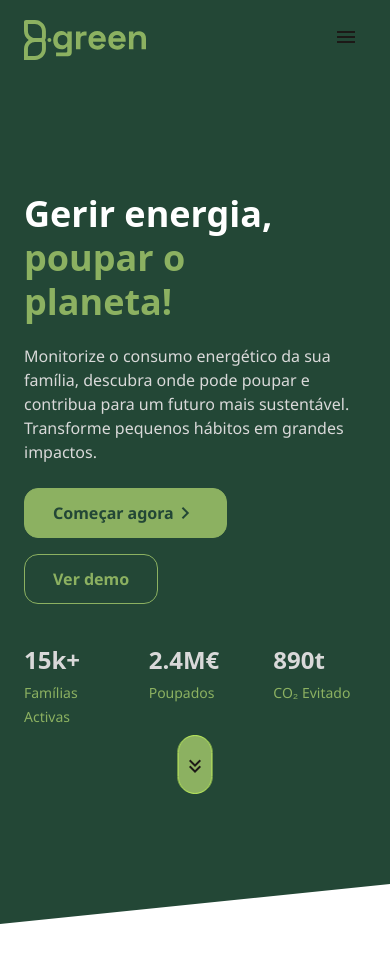
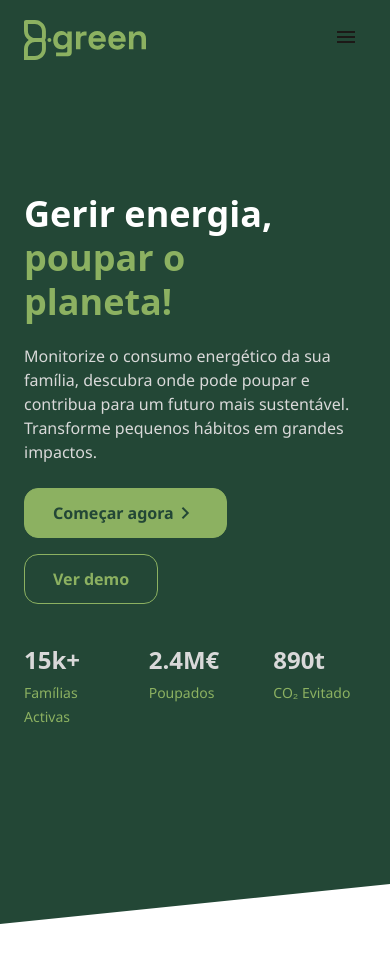
Before and after one commit to amorima/pw1-eco-tracker, a Vue app: page / in a window 390 px wide. Shown: the top 962 px of the page. Built offline with nearby package versions, Linux system fonts and the light colour scheme; no server answers.

Commit message:
feat: implement smooth scrolling to carousel on button click

```diff
--- a/src/views/LandingPageView.vue
+++ b/src/views/LandingPageView.vue
@@ -72,13 +72,13 @@
         </div>
 
         <!-- Center Button -->
-        <div class="absolute bottom-10 lg:bottom-20 left-1/2 transform -translate-x-1/2 z-20">
-          <a
-            href="#carrosel"
-            class="bounce-animation bg-(--system-ring) border-[0.5px] py-1.5 border-(--system-popover-foreground) rounded-full w-[35px] h-[59px] flex items-center justify-center hover:bg-(--system-popover-foreground) hover:scale-110 transition-all duration-300"
+        <div class="hidden lg:block absolute bottom-20 left-1/2 transform -translate-x-1/2 z-20">
+          <div
+            @click="scrollToCarousel"
+            class="cursor-pointer bounce-animation bg-(--system-ring) border-[0.5px] py-1.5 border-(--system-popover-foreground) rounded-full w-[35px] h-[59px] flex items-center justify-center hover:bg-(--system-popover-foreground) hover:scale-110 transition-all duration-300"
           >
             <span class="material-symbols-outlined pulse-icon">keyboard_double_arrow_down</span>
-          </a>
+          </div>
         </div>
       </div>
     </section>
@@ -654,6 +654,12 @@ export default {
         })
       }
     },
+    scrollToCarousel() {
+      const element = document.getElementById('carrosel')
+      if (element) {
+        element.scrollIntoView({ behavior: 'smooth' })
+      }
+    },
     setChartType(type) {
       this.currentChartType = type
     },
```
